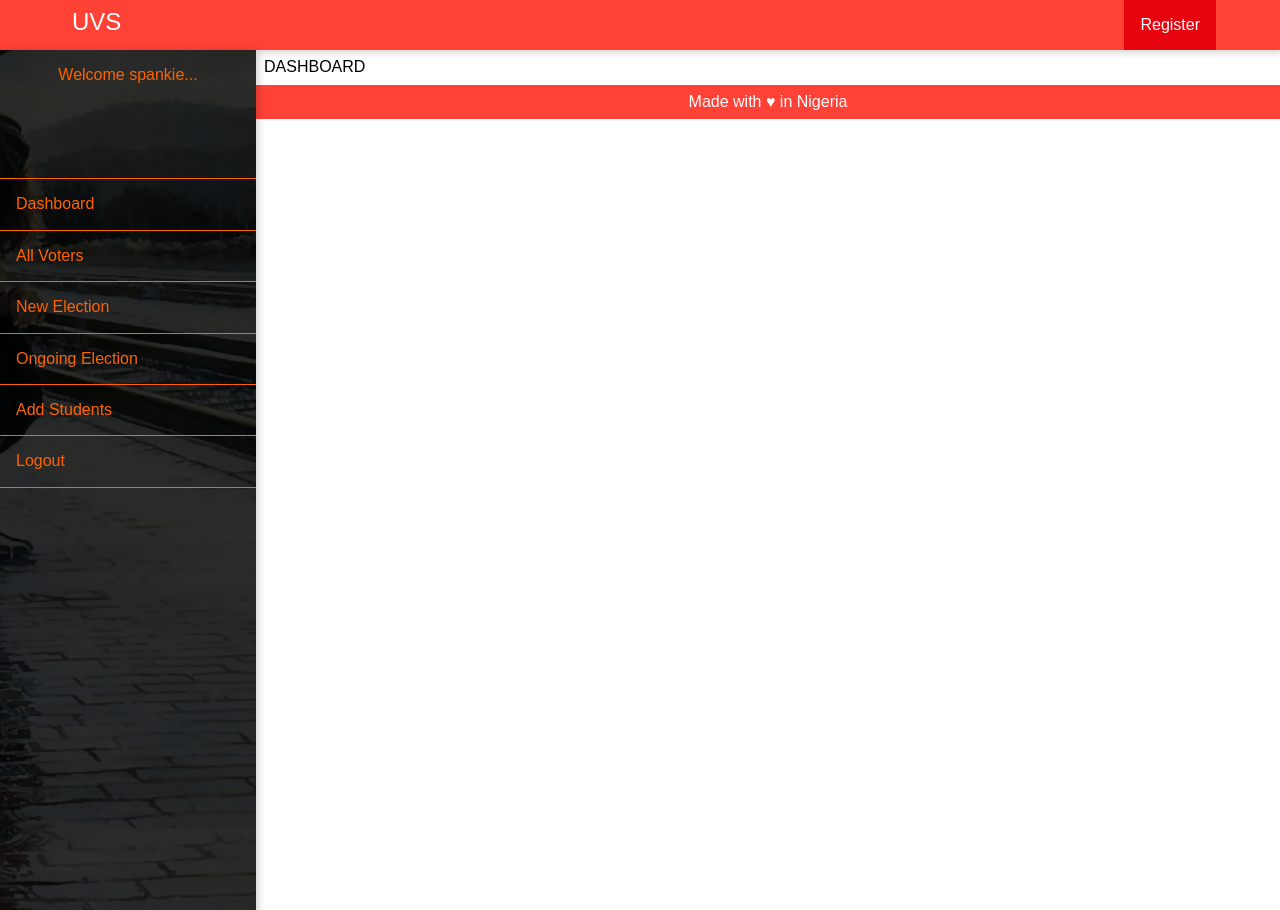
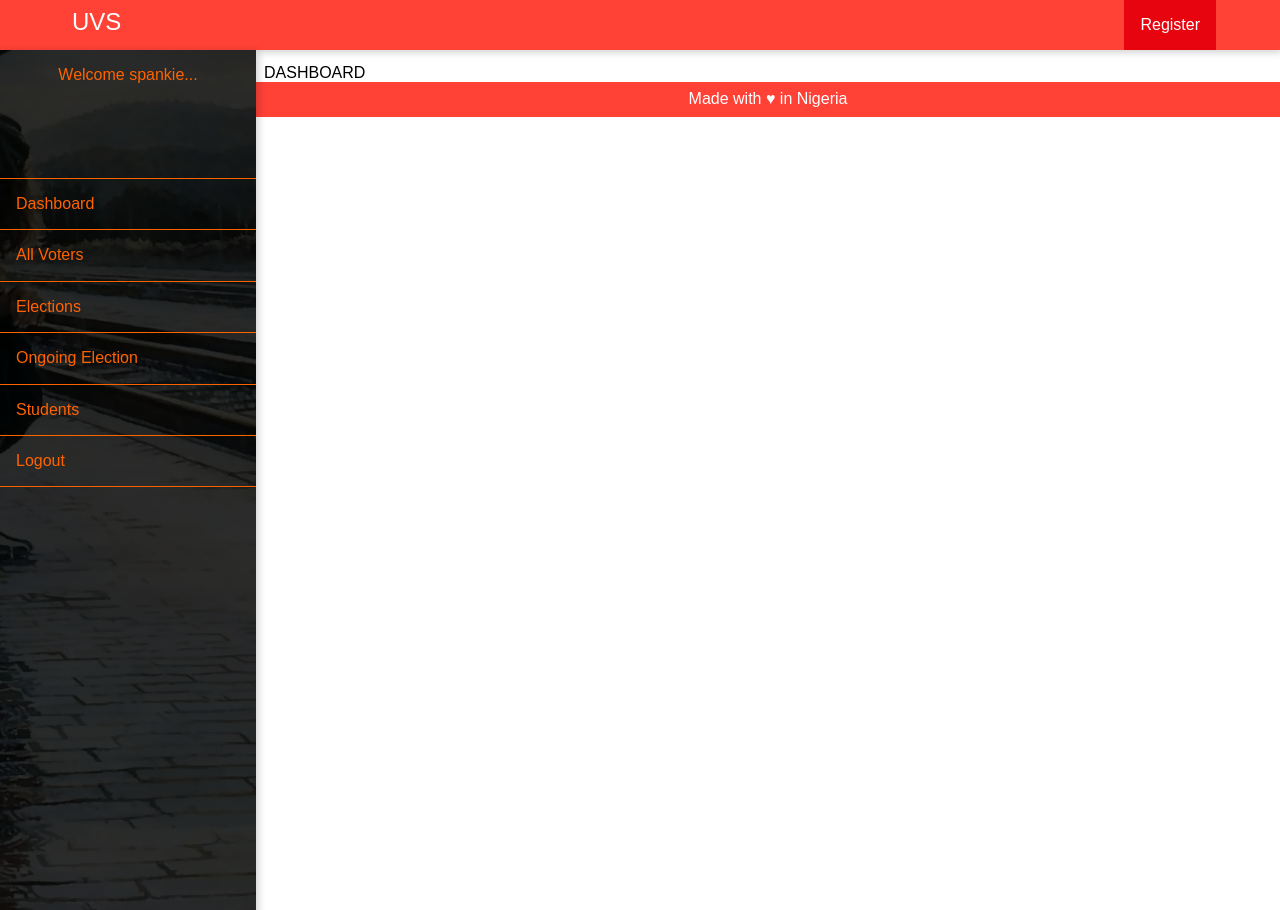
Before and after one commit to spankie/uvs, a Node server app: page /admin in a window 1280 px wide. Run offline with Node 20, Linux system fonts and the light colour scheme; the visitor is signed in with stand-in values (Sample User, id 1).

Commit message:
student registeration, admin dashboard navbar

```diff
--- a/routes/admin.js
+++ b/routes/admin.js
@@ -38,12 +38,12 @@
 });
 
 /* GET newelection page to create a new election. */
-router.get('/newelection', function(req, res, next) {
+router.get('/elections', function(req, res, next) {
     if (!req.loggedin) {
         res.redirect("/admin/login");
         return;
     }
-    data.page = 'newelection';
+    data.page = 'elections';
     res.render('admin', data);
 });
 
@@ -58,12 +58,12 @@
 });
 
 /* GET addstudent page to add new eligible student. */
-router.get('/addstudent', function(req, res, next) {
+router.get('/students', function(req, res, next) {
     if (!req.loggedin) {
         res.redirect("/admin/login");
         return;
     }
-    data.page = 'addstudent';
+    data.page = 'students';
     res.render('admin', data);
 });
 
--- a/views/admin.ejs
+++ b/views/admin.ejs
@@ -26,7 +26,8 @@
     <% } else { %>
     <div>
     <% } %>
-        <nav class="ph0 ph3-m ph5-l bg-red white shadow-4 cf db">
+        <nav class="bg-red white shadow-4 cf w-100 fixed">
+            <div class="ph0 ph3-m ph5-l">
                 <div class="dib v-mid">
                     <a class="ma0 white dib v-mid pa2 f3 no-underline" href="/">UVS</a>
                 </div>
@@ -39,22 +40,26 @@
                     <% } %>
                     <!--<a href="admin" class="pa3 bg-dark-red white dib v-mid dim no-underline">Admin</a>-->
                 </div>
+            </div>
         </nav>
     <% if (page == 'login') { %>
-        <div class="ph0 ph3-m ph5-l pv5 cf">
+        <div class="ph0 ph3-m ph5-l pv4 pv6-ns cf">
         <!-- remember to make this responsive -->
-            <div class="fl w-70-ns pa2">
+            <div class="fl-ns w-70-ns pa2 tc tl-ns">
                 <h2 class="orange">Admin Login for the Ultimate voting system</h2>
                 <p class="white">For the sake of transparency!!!</p>
             </div>
-            <div class="fl w-30-ns tc">
-                <div class="shadow-2 pa2 tc bg-orange">
+            <div class="fl-ns w-30-ns ph2 ph0-ns">
+                <div class="bt br bl b--red bg-red pv3">
+                    <p class="mv0 tc white">ADMIN LOGIN</p>
+                </div>
+                <div class="pa2 tc bg-orange br bb bl b--red">
                 <% if (typeof get_err != 'undefined') { %>
                     <p class="white"><%= get_err %></p>
                 <% } %>
                     <form action="/admin/login" method="POST">
-                        <input type="text" name="username" placeholder="username" class="w-100 ba navy pa3 db mb2 tc">
-                        <input type="password" name="password" placeholder="password" class="w-100 ba navy pa3 db mb2 tc">
+                        <input type="text" name="username" placeholder="username" class="w-100 ba navy pa3 db mb2 tc f4" required>
+                        <input type="password" name="password" placeholder="password" class="w-100 ba navy pa3 db mb2 tc f4" required>
                         <input type="submit" name="login" value="LOGIN" class="pa3 ba b-white white bg-red mb2 shadow-4 pointer">
                     </form>
                 </div>
@@ -68,7 +73,7 @@
     </div><!-- close the nav div -->
 
     <div class="">
-        <div id="sidenav" class="w5 w5-ns dn dib-ns" style="position: fixed; height: 100vh">
+        <div id="sidenav" class="w5 w5-ns dn dib-ns" style="position: fixed; margin-top: 50px; height: 100vh">
             <div class="shadow-4 orange h-100" style="background: white url('/images/sweet2.jpg') center no-repeat;">
                 <div class="h-100" style="background-color: rgba(0, 0, 0, 0.8)">
                     <div class="h4 pa3">
@@ -76,37 +81,52 @@
                     </div>
                     <a href="/admin" class="orange bb bt b--orange db ph3 pv3 no-underline dim">Dashboard</a>
                     <a href="/admin/allvoters" class="orange bb b--orange db ph3 pv3 no-underline dim">All Voters</a>
-                    <a href="/admin/newelection" class="orange bb b--orange db ph3 pv3 no-underline dim">New Election</a>
+                    <a href="/admin/elections" class="orange bb b--orange db ph3 pv3 no-underline dim">Elections</a>
                     <a href="/admin/ongoing" class="orange bb b--orange db ph3 pv3 no-underline dim">Ongoing Election</a>
-                    <a href="/admin/addstudent" class="orange bb b--orange db ph3 pv3 no-underline dim">Add Students</a>
+                    <a href="/admin/students" class="orange bb b--orange db ph3 pv3 no-underline dim">Students</a>
                     <a href="/logout" class="orange bb b--orange db ph3 pv3 no-underline dim">Logout</a>
                 </div>
             </div>
         </div>
 
-        <div class="ml7-ns">
-            <div class="pa2">
+        <div class="ml7-ns pt5">
+            <div class="ph2">
             <% if (page == 'loggedin') { %>
                 <p class="mv0">DASHBOARD</p>
-                <!--<p class="w5 ba">jibberish jibberish jibberish jibberish
-                jibberish and you think jibberish jibberish jibberish jibberish jibberish jibberish jibberish jibberish jibberish
-                 jibberish jibberish jibberish you are better now right? jibberish jibberish jibberish jibberish jibberish jibberish jibberish
-                  jibberish jibberish jibberish jibberish jibberish are better now right? jibberish jibberish jibberish jibberish jibberish jibberish jibberish
-                   jibberish jibberish  are better now right?  are better now right?jibberish jibberish jibberish jibberish jibberish jibberish jibberish jibberish jibberish jibberish jibberish jibberish
-                    jibberish jibberish are better now right? jibberish jibberish jibberish jibberish jibberish jibberish jibberish jibberish jibberish jibberish
-                     jibberish jibberish are better now right? jibberish jibberish jibberish jibberish jibberish jibberish jibberish jibberish
-                      jibberish jibberish jibberish jibberish are better now right? jibberish jibberish jibberish jibberish jibberish jibberish jibberish jibberish jibberish jibberish jibberish jibberish
-                       jibberish jibberish jibberish jibberish jibberish jibberish are better now right? jibberish jibberish jibberish jibberish
-                        jibberish jibberish jibberish jibberish jibberish jibberish jibberish jibberish jibberish are better now right? jibberish
-                </p>-->
             <% } else if (page == 'allvoters') { %>
                 <p class="mv0">ALL VOTERS</p>
-            <% } else if (page == 'newelection') { %>
+            <% } else if (page == 'elections') { %>
+                <div class="ba pa2 mb2">
                     <p class="mv0">NEW ELECTION</p>
+                    <hr class="light">
+                    <table class="">
+                        <thead class="">
+                            <tr class="">
+                                <th class="w2 bb">S/N</th>
+                                <th class="w4 bb">TYPE</th>
+                                <th class="w4 bb">DATE</th>
+                                <th class="w4 bb">DURATION</th>
+                                <th class="w4 bb">Edit</th>
+                            </tr>
+                        </thead>
+                        <tbody>
+                            <tr>
+                                <td>1</td>
+                                <td>General</td>
+                                <td>12/09/2016</td>
+                                <td>24 hours</td>
+                                <td><a href="#!" class="ph3 pv2 bg-green white no-underline">+</a></td>
+                            </tr>
+                        </tbody>
+                    </table>
+                </div>
             <% } else if (page == 'ongoing') { %>
                 <p class="mv0">ONGOING ELECTION</p>
-            <% } else if (page == 'addstudent') { %>
-                <p class="mv0">ADD STUDENT</p>
+            <% } else if (page == 'students') { %>
+                <div class="pa2 ba">
+                    <p class="mv0">STUDENTS</p>
+
+                </div>
             <% } else { %>
                 <p class="mv0">MALFORMED URL</p>
             <% } %>
```
Also changed, not shown: routes/register.js (+70 -0 lines), views/register.ejs (+39 -11 lines). Lines whose indentation alone changed are shown as unchanged.
